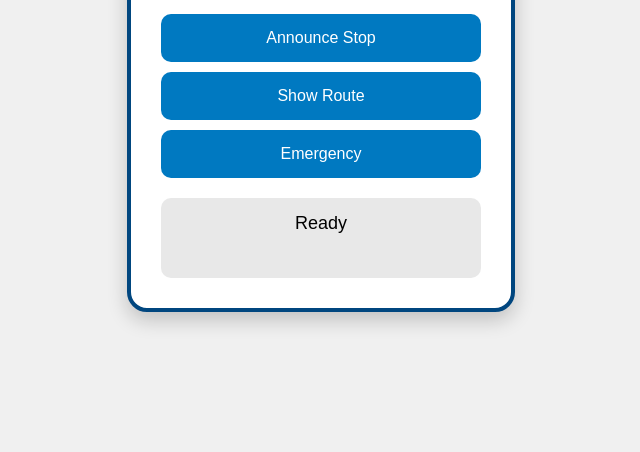
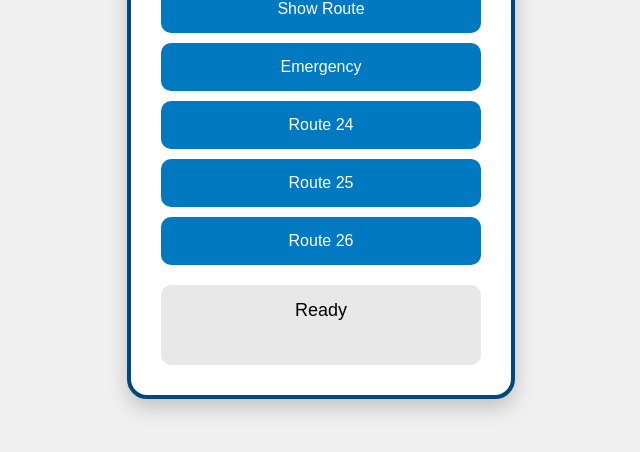
Before and after one commit to jaceyy009/barta-drivepad, a plain HTML site: page index.html in a window 1280 px wide. Shown: the part 294-746 px from the top of the page, without its empty margins (319-959 px from the left). Drawn offline with Linux system fonts and the light colour scheme.

Commit message:
Update index.html

```diff
--- a/index.html
+++ b/index.html
@@ -1,4 +1,4 @@
-<!DOCTYPE html>
+  <!DOCTYPE html>
 <html lang="en">
 <head>
   <meta charset="UTF-8" />
@@ -13,6 +13,10 @@
       <button onclick="announceStop()">Announce Stop</button>
       <button onclick="showRoute()">Show Route</button>
       <button onclick="emergencyAlert()">Emergency</button>
+      <button onclick="showRoute24()">Route 24</button>
+      <button onclick="showRoute25()">Route 25</button>
+      <button onclick="showRoute26()">Route 26</button>
+
     </div>
     <div id="screen" class="screen">Ready</div>
   </div>
```
